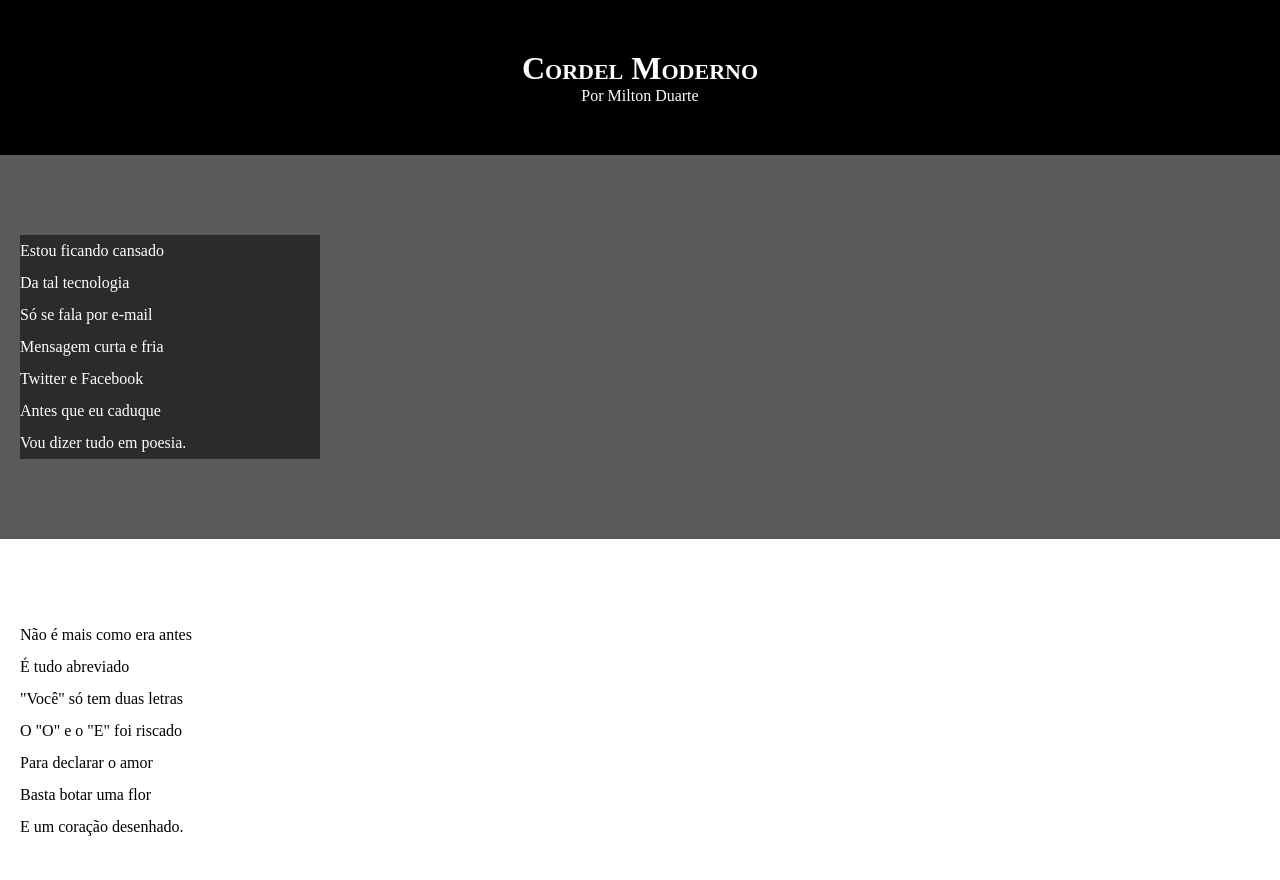
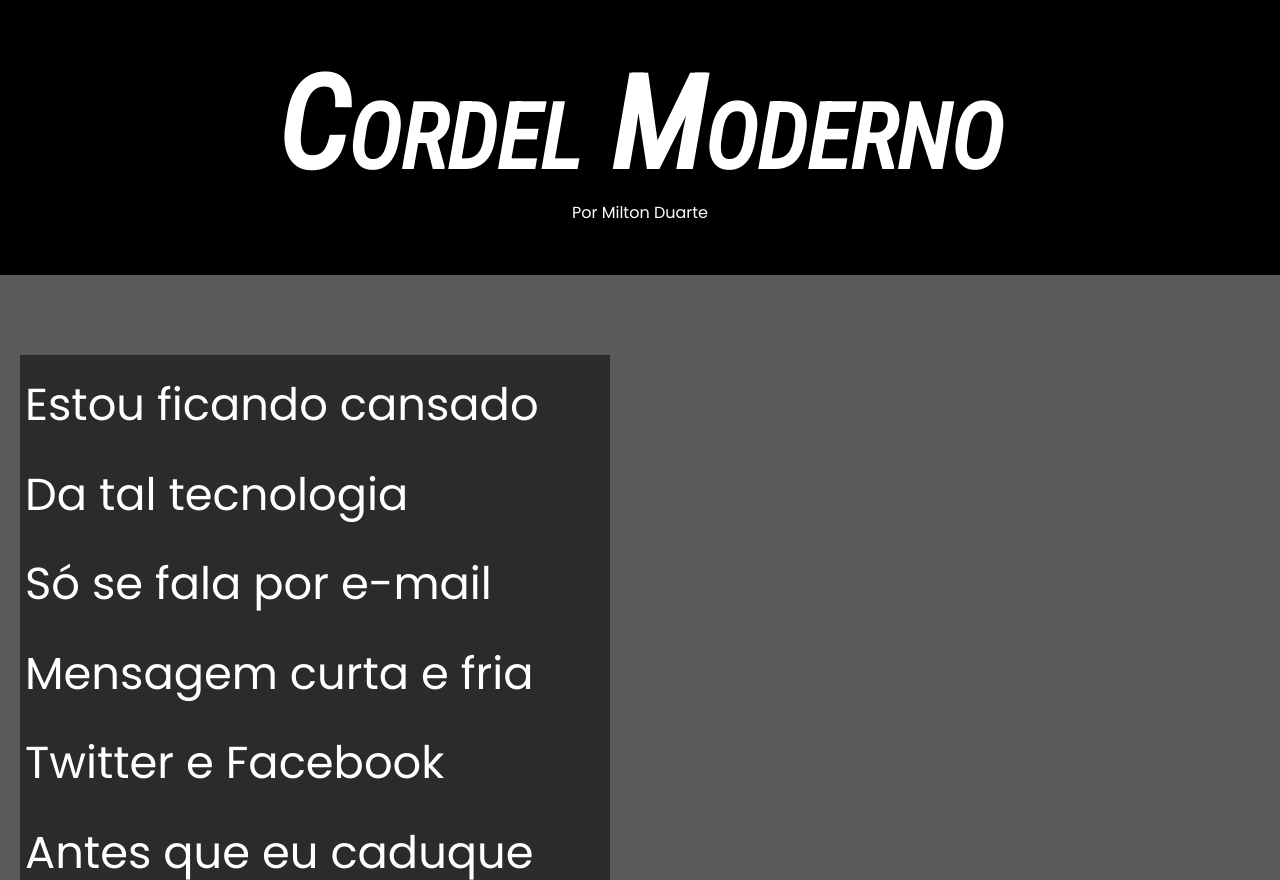
Before and after one commit to paulokaua014/cordel-simples, a plain HTML site: page index.html in a window 1280 px wide. Shown: the top 880 px of the page. Drawn offline with Linux system fonts and the light colour scheme.

Commit message:
atualizacoes

```diff
--- a/style.css
+++ b/style.css
@@ -1,20 +1,29 @@
+@import url('https://fonts.googleapis.com/css2?family=Poppins&family=Roboto+Condensed:ital@1&display=swap');
+:root{
+    --fontone:'Poppins', sans-serif;
+    --font2:'Roboto Condensed', sans-serif;
+}
 *{
     margin: 0;
     padding: 0;
 }
 html body{
+    font-family:var(--fontone);
     min-height:  100vh;
     background-color: darkgrey;
 }
 
 header{
+
     background-color: black;
     color: white;
     text-align:center;
 }
 header h1{
+    font-family: var(--font2);
     font-variant: small-caps;
     padding-top: 50px;
+    font-size: 10vw;
 }
 
 header p{
@@ -30,6 +39,7 @@ section{
     padding-top: 10vh;
     padding-bottom: 10vh;
     line-height: 2em;
+    font-size: 3.5vw;
 
 }
 
@@ -40,7 +50,8 @@ section{
 }
 .normal P{
     background-color: rgba(0, 0, 0, 0.527);
-    width: 300px;
+    display: inline-block;
+    padding: 5px;
 }
 .imagem{
     background-color:white;
```
